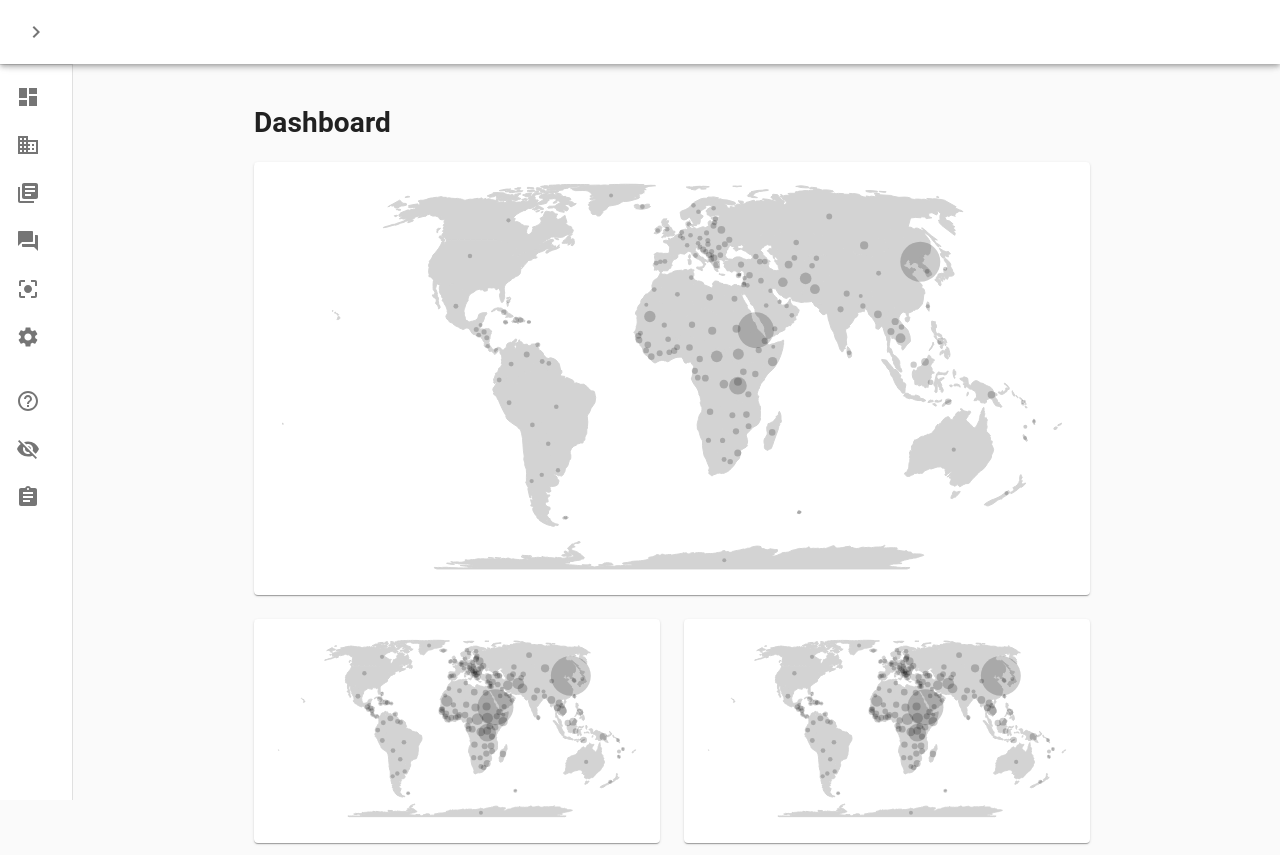
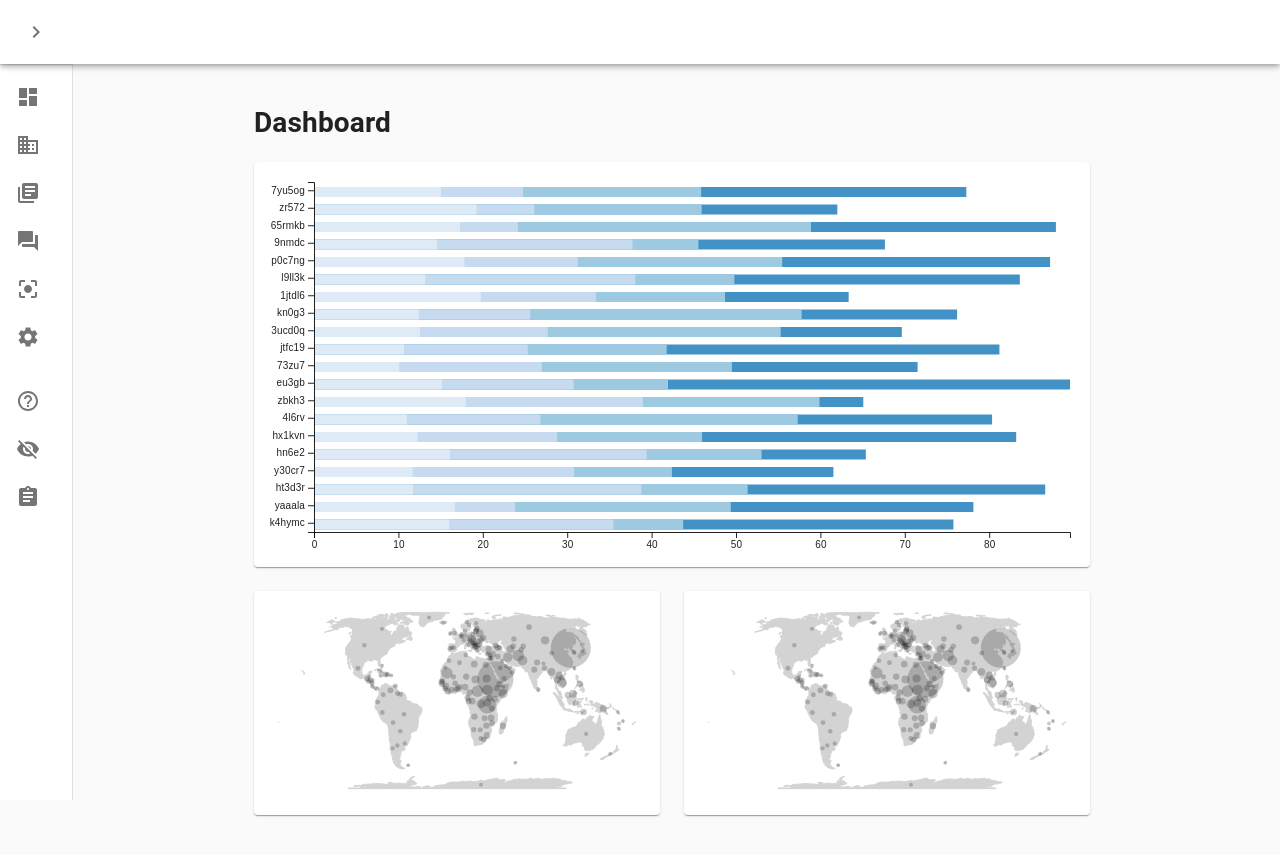
Before and after one commit to kristianKan/dashboard, a React (Create React App) app: page / in a window 1280 px wide. After the commit the page ends 827 px from the top, so only its background shows below. Built offline with nearby package versions, Linux system fonts and the light colour scheme.

Commit message:
bar chart

```diff
--- /dev/null
+++ b/src/components/Bar.js
@@ -0,0 +1,175 @@
+import * as React from 'react'
+import * as d3 from 'd3'
+
+const barColors = [
+  '#DEEBF7',
+  '#4292C6',
+  '#9ECAE1',
+  '#C6DBEF',
+]
+export class Bar extends React.Component {
+  constructor(props) {
+  	super(props)
+    this.ref = React.createRef()
+		this.xScale = d3.scaleLinear()
+    this.yScale = d3.scaleBand()
+		this.xAxis = d3.axisBottom()
+    this.yAxis = d3.axisLeft()
+    this.width = 0
+    this.height = 0
+		this.margin = { top: 20, right: 20, bottom: 30, left: 60 }
+    this.duration = 1200
+    this.color = d3.scaleOrdinal().range(barColors)
+	}
+
+  componentDidMount() {
+    const data = this.props.data.supplier
+    this.draw(data)
+	}
+
+  componentDidUpdate() {
+    const data = this.props.data.supplier
+    this.redraw(data)
+	}
+
+  getContainerHeight(data) {
+    const { margin } = this
+    this.height = data.length * 20 - margin.top - margin.bottom
+  }
+
+  processData(data) {
+    return data.reduce((acc, d) => {
+      const values = Object.entries(d)
+        .map(([key, value]) => ({ name: d.name, key, value }))
+        .sort((a, b) => b.value - a.value)
+
+      return [...acc, ...values]
+    }, [])
+  }
+
+  getContainerWidth(data) {
+    const { margin, ref } = this
+    const parent = ref.current.parentElement
+    const container = parent.getBoundingClientRect()
+    const { paddingLeft, paddingRight } = parent.currentStyle ||
+      window.getComputedStyle(parent)
+
+    this.width = container.width - margin.left - margin.right -
+      (parseInt(paddingLeft) + parseInt(paddingRight))
+  }
+
+  draw(data) {
+    const processedData = this.processData(data)
+    this.getContainerWidth()
+    this.getContainerHeight(data)
+
+		this.yScale = this.yScale
+      .domain(data.map(d => d.name))
+      .range([this.height, 0])
+
+		this.xScale = this.xScale
+			.domain([0, d3.max(processedData, d => +d.value)])
+			.range([0, this.width])
+
+    this.color = this.color
+      .domain(processedData.map(d => d.key))
+
+		this.yAxis = this.yAxis.scale(this.yScale)
+    this.xAxis = this.xAxis.scale(this.xScale)
+
+    d3.select(this.ref.current)
+      .call(this.drawContainer())
+      .call(this.drawBars(processedData))
+      .call(this.drawAxes())
+	}
+
+  redraw(data) {
+    d3.select(this.ref.current)
+      .call(this.drawBars(data))
+      .call(this.drawAxes())
+	}
+
+  drawBars(data) {
+    const { xScale, yScale, color, duration } = this
+    const barHeight = 10
+
+		return node => {
+      const g = node.select('g.container')
+
+    	const bars = g.selectAll('.bar')
+				.data(data)
+				.attr('class', 'bar')
+
+			bars.exit()
+				.transition().duration(duration)
+        .attr('opacity', 0)
+        .attr('r', 0)
+        .remove()
+
+			bars.enter()
+				.append('rect')
+				.attr('class', 'bar')
+				.attr('fill', d => color(d.key))
+        .attr('opacity', 1)
+				.attr('stroke', 'none')
+        .attr('height', barHeight)
+				.attr('x', 0)
+				.attr('y', d => yScale(d.name) + barHeight / 2)
+				.merge(bars)
+				.transition().duration(duration)
+				.attr('width', d => xScale(d.value))
+    }
+	}
+
+  drawContainer() {
+    const { width, height, margin } = this
+
+    return node => {
+			const svg = node
+				.attr('width', width + margin.left + margin.right)
+				.attr('height', height + margin.top + margin.bottom)
+
+			svg.append('g')
+				.attr('transform', `translate(${margin.left}, ${margin.top})`)
+				.attr('class', 'container')
+			}
+  }
+
+  drawAxes() {
+    const { height, xAxis, yAxis, duration } = this
+
+    return node => {
+      const g = node.select('g.container')
+      const x = g.selectAll('.x.axis')
+        .data(['dummy'])
+      const y = g.selectAll('.y.axis')
+        .data(['dummy'])
+
+      x.enter().append('g')
+        .attr('class','x axis')
+        .attr('transform', `translate(0, ${height})`)
+        .merge(x)
+				.transition().duration(duration)
+        .call(xAxis)
+
+      y.enter().append('g')
+        .attr('class','y axis')
+        .merge(y)
+				.transition().duration(duration)
+        .call(yAxis)
+
+    }
+	}
+
+  handleChange(_, { value }) {
+		this.props.setRegion(value)
+	}
+
+  render() {
+    return (
+      <div>
+        <svg ref={this.ref}/>
+      </div>
+    )
+  }
+}
--- a/src/components/Geo.js
+++ b/src/components/Geo.js
@@ -27,7 +27,6 @@ export class Geo extends React.Component {
 	}
 
   draw(data) {
-    console.log(data.rights)
     const parent = this.ref.current.parentElement
     const container = parent.getBoundingClientRect()
     const { paddingLeft, paddingRight } = parent.currentStyle ||
--- a/src/components/Graphics.js
+++ b/src/components/Graphics.js
@@ -3,6 +3,7 @@ import { makeStyles } from "@material-ui/styles";
 import Grid from '@material-ui/core/Grid'
 import Paper from '@material-ui/core/Paper'
 
+import { Bar } from '../components/Bar'
 import { Geo } from '../components/Geo'
 
 const useStyles = makeStyles(() => ({
@@ -21,7 +22,7 @@ export function Graphics(props) {
       <Grid container spacing={3}>
         <Grid item sm={12}>
           <Paper>
-            <Geo {...props} />
+            <Bar {...props} />
           </Paper>
         </Grid>
         <Grid item sm={6}>
--- a/src/reducers/data.js
+++ b/src/reducers/data.js
@@ -3,6 +3,7 @@ import * as types from '../constants/actionTypes'
 const initialState = {
   rights: {},
   geo: {},
+  supplier: [],
   error: null,
   fetching: false,
 }
@@ -17,6 +18,7 @@ const data = (state = initialState, action) => {
         fetching: false,
         rights: action.data[0],
         geo: action.data[1],
+        supplier: action.data[2],
       }
 
     case types.FETCH_DATA_FAILURE:
--- a/src/sagas/data.js
+++ b/src/sagas/data.js
@@ -14,8 +14,34 @@ export async function requestData() {
   const rights = await csv(`${process.env.PUBLIC_URL}/data.csv`)
   const map = await json(`${process.env.PUBLIC_URL}/countries-110m.json`)
   const codes = await csv(`${process.env.PUBLIC_URL}/iso-codes.csv`)
+  const supplier = await mockSupplierData()
 
-  return { rights, map, codes }
+  return { rights, map, codes, supplier }
+}
+
+function mockSupplierData() {
+
+  function getRandom(min, max) {
+    return Math.random() * (max - min) + min;
+  }
+
+  const emptyArray = new Array(20).fill('')
+
+  return emptyArray.map(_ => {
+    const name = Math.random().toString(36).substring(7)
+    const geographicRisk = getRandom(10, 20)
+    const industryRisk = getRandom(20, 40)
+    const productRisk = getRandom(40, 60)
+    const employmentModeRisk = getRandom(60, 90)
+
+    return {
+      name,
+      geographicRisk,
+      industryRisk,
+      productRisk,
+      employmentModeRisk
+    }
+  })
 }
 
 function processData(data) {
@@ -26,7 +52,7 @@ function processData(data) {
     return d
   })
 
-  return [ rights, mesh ]
+  return [ rights, mesh, data.supplier ]
 }
 
 export const dataSaga = [
```
